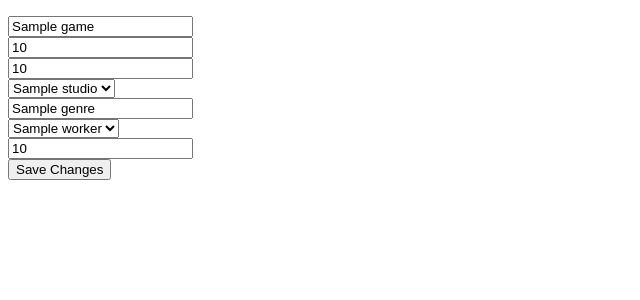
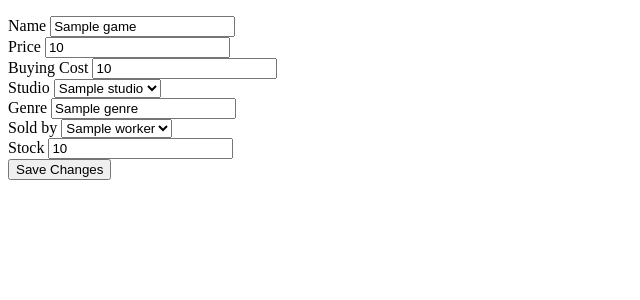
Before and after one commit to Mitchell-McShane/store_inventory_project, a Flask app: page /games/1/edit in a window 1280 px wide. Shown: the part 70-370 px from the top of the page, without its empty margins (0-640 px from the left). Run offline with Flask 2, Linux system fonts and the light colour scheme; a database or web service that is not in the repository returns one stand-in record (Sample ...); some libraries are stand-ins or nearby versions.

Commit message:
edit and update function working

```diff
--- a/controllers/game_controller.py
+++ b/controllers/game_controller.py
@@ -12,6 +12,13 @@ games_blueprint = Blueprint("games", __name__)
 def games():
     games = game_repository.select_all()
     return render_template("games/index.html", all_games=games)
+
+# NEW
+# GET '/games/new
+@games_blueprint.route("/games/new", methods=['GET'])
+def new_game():
+    games = game_repository.select_all()
+    return render_template("games/new.html", games=games)
 
 
 # Show games info
@@ -40,7 +47,8 @@ def update_game(id):
     buying_cost = request.form["buying_cost"]
     stock = request.form["stock"]
     studio = studio_repository.select(request.form["studio_id"])
-    game = Game(name, worker, genre, price, buying_cost, stock, studio)
+    game = Game(name, worker, genre, price, buying_cost, stock, studio, id)
+    print(game)
     game_repository.update(game)
     return redirect("/games")
 
--- a/repositories/game_repository.py
+++ b/repositories/game_repository.py
@@ -53,7 +53,7 @@ def delete(id):
 # UPDATE
 def update(game):
     sql = "UPDATE games SET (name, worker_id, genre, price, buying_cost, stock, studio_id) = (%s, %s, %s, %s, %s, %s, %s) WHERE id = %s"
-    values = [game.name, game.worker.id, game.genre, game.price, game.buying_cost, game.stock, game.studio.id]
+    values = [game.name, game.worker.id, game.genre, game.price, game.buying_cost, game.stock, game.studio.id, game.id]
     run_sql(sql, values)
 
 # UPDATE STOCK
--- a/templates/games/edit.html
+++ b/templates/games/edit.html
@@ -2,8 +2,9 @@
 
 {% block content %}
 
-<form action="/games/{{game.id}}" methods="POST">
+<form action="/games/{{game.id}}" method="POST">
     <div>
+        <label for="name">Name</label>
         <input type="text"
                 id="name"
                 name="name"
@@ -12,6 +13,7 @@
     </div>
 
     <div>
+        <label for="price">Price</label>
         <input type="number"
         step="0.01"
         name="price"
@@ -21,6 +23,7 @@
     </div>
 
     <div>
+        <label for="buying_cost">Buying Cost</label>
         <input type="number"
         step="0.01"
         name="buying_cost"
@@ -30,7 +33,8 @@
     </div>
 
     <div>
-        <select name="studio" id="studio_id">
+        <label for="studio_id">Studio</label>
+        <select name="studio_id" id="studio_id">
             {% for studio in studio %}
                 <option value="{{studio.id}}"
             {% if game.studio.id == studio.id %} selected="selected"{% endif %}>
@@ -41,6 +45,7 @@
     </div>
 
     <div>
+        <label for="genre">Genre</label>
         <input type="text"
         name="genre"
         id= "genre"
@@ -49,7 +54,8 @@
     </div>
 
     <div>
-        <select name="worker" id="worker_id">
+        <label for="worker_id">Sold by</label>
+        <select name="worker_id" id="worker_id">
             {% for worker in worker %}
                 <option value="{{worker.id}}"
             {% if game.worker.id == worker.id %} selected="selected"{% endif %}>
@@ -60,6 +66,7 @@
     </div>
 
     <div>
+        <label for="stock">Stock</label>
         <input type="number"
         name="stock"
         id="stock"
```
Also changed, not shown: templates/games/new.html (added, +7 -0 lines), templates/workers/staff.html (+5 -4 lines).
